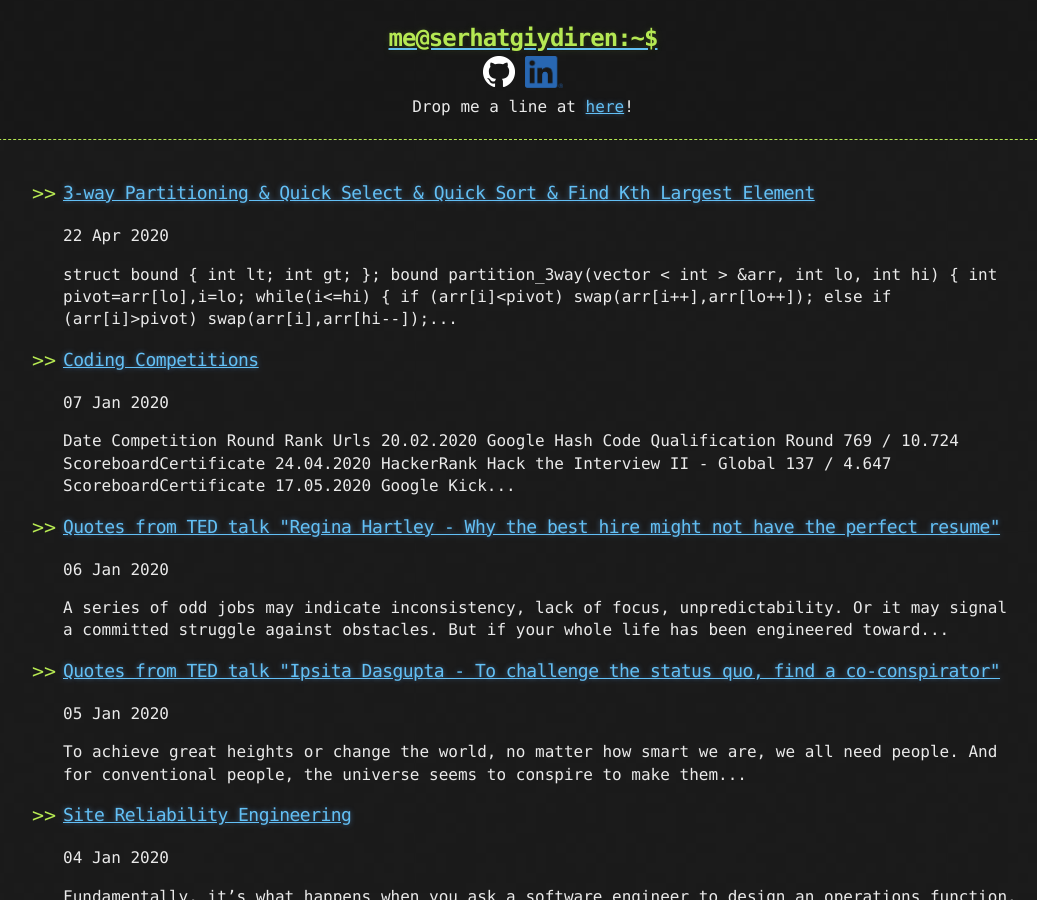
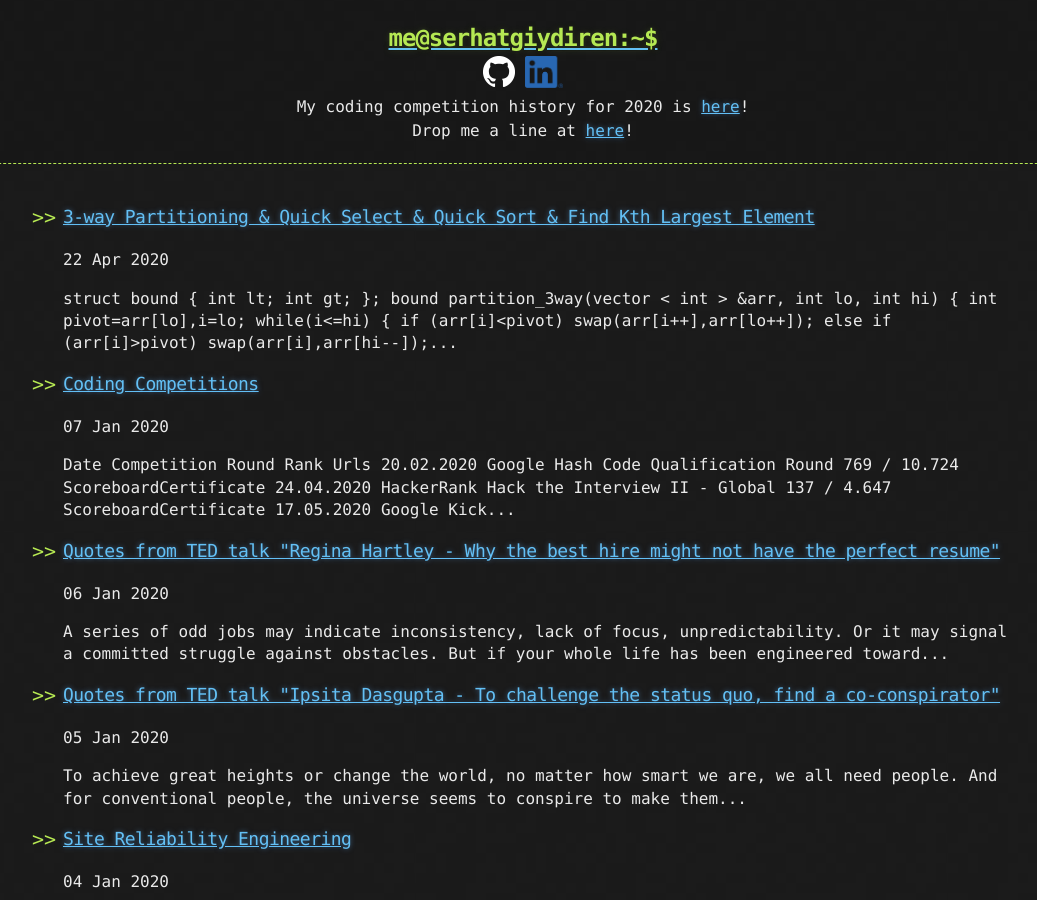
Before and after one commit to goodHunter27/serhatgiydiren.github.io, a Jekyll site: the page built from index.html, in a window 1280 px wide and 900 px high. Shown: the whole window, without its empty margins (117-1154 px from the left). Built offline with Jekyll 4.4.1, drawn with Linux system fonts in a browser that asks for light colours; the list of posts is cut into pages by our own code.

Commit message:
Update header.html

```diff
--- a/_includes/header.html
+++ b/_includes/header.html
@@ -7,6 +7,7 @@
     <div class="header-links">
       {% include links.html %}
     </div>
+    <div align="center">My coding competition history for 2020 is <a href="https://serhatgiydiren.github.io/coding-competitions" target="_blank">here</a>!</div>
     <div align="center">Drop me a line at <a href="mailto:serhatgiydiren@gmail.com">here</a>!</div>
   </div>
 </header>
```
